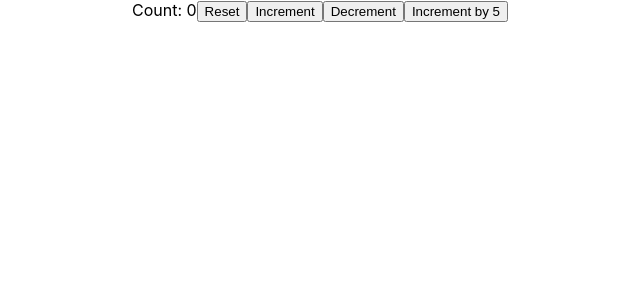
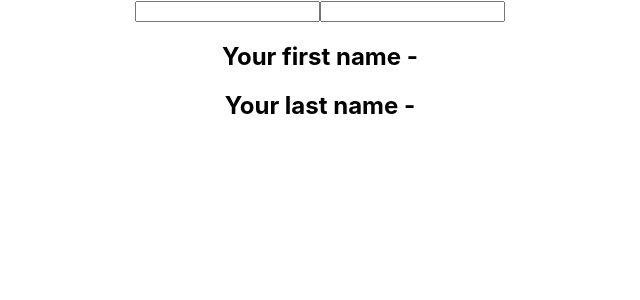
Before and after one commit to RAVIGANESHMBHAT/react-hooks-tutorial, a React (Create React App) app: page / in a window 1280 px wide. Shown: the top 300 px of the page, without its empty margins (320-960 px from the left). Built offline with nearby package versions, Linux system fonts and the light colour scheme.

Commit message:
Using an object as a state variable in useState hook

```diff
--- a/src/App.js
+++ b/src/App.js
@@ -1,6 +1,7 @@
 import "./App.css";
 import ClassCounter from "./components/ClassCounter";
 import HookCounter from "./components/HookCounter";
+import HookCounterThree from "./components/HookCounterThree";
 import HookCounterTwo from "./components/HookCounterTwo";
 
 function App() {
@@ -8,7 +9,8 @@
     <div className="App">
       {/* <ClassCounter /> */}
       {/* <HookCounter /> */}
-      <HookCounterTwo />
+      {/* <HookCounterTwo /> */}
+      <HookCounterThree />
     </div>
   );
 }
--- /dev/null
+++ b/src/components/HookCounterThree.js
@@ -0,0 +1,29 @@
+import React, { useState } from "react";
+
+function HookCounterThree() {
+  const [name, setName] = useState({
+    firstName: "",
+    lastName: "",
+  });
+
+  return (
+    <div>
+      <form>
+        <input
+          type="text"
+          value={name.firstName}
+          onChange={(e) => setName({ ...name, firstName: e.target.value })}
+        />
+        <input
+          type="text"
+          value={name.lastName}
+          onChange={(e) => setName({ ...name, lastName: e.target.value })}
+        />
+        <h2>Your first name - {name.firstName}</h2>
+        <h2>Your last name - {name.lastName}</h2>
+      </form>
+    </div>
+  );
+}
+
+export default HookCounterThree;
```
Also changed, not shown: 1 other file (tests, documents, lock files or other folders).
